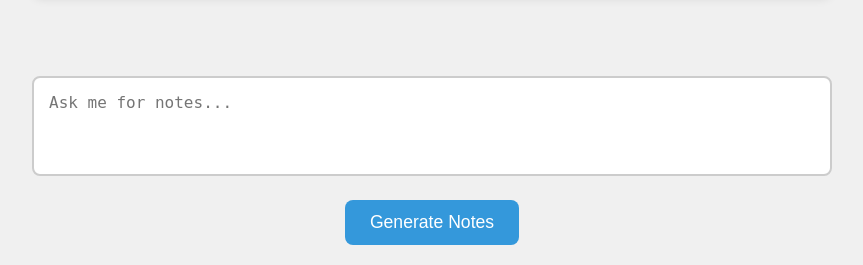
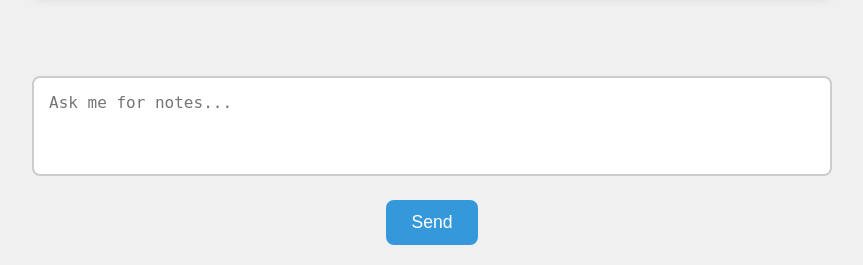
Before and after one commit to Sinchanm10/E-Tutor, a Flask app: page / in a window 1280 px wide. Shown: the part 535-800 px from the top of the page, without its empty margins (208-1071 px from the left). Run offline with Flask 3, Linux system fonts and the light colour scheme.

Commit message:
Update index.html

```diff
--- a/templates/index.html
+++ b/templates/index.html
@@ -19,7 +19,7 @@
 
         <div class="input-area">
             <textarea id="user-input" placeholder="Ask me for notes..."></textarea>
-            <button id="generate-btn">Generate Notes</button>
+            <button id="generate-btn">Send</button>
         </div>
     </div>
 
```
